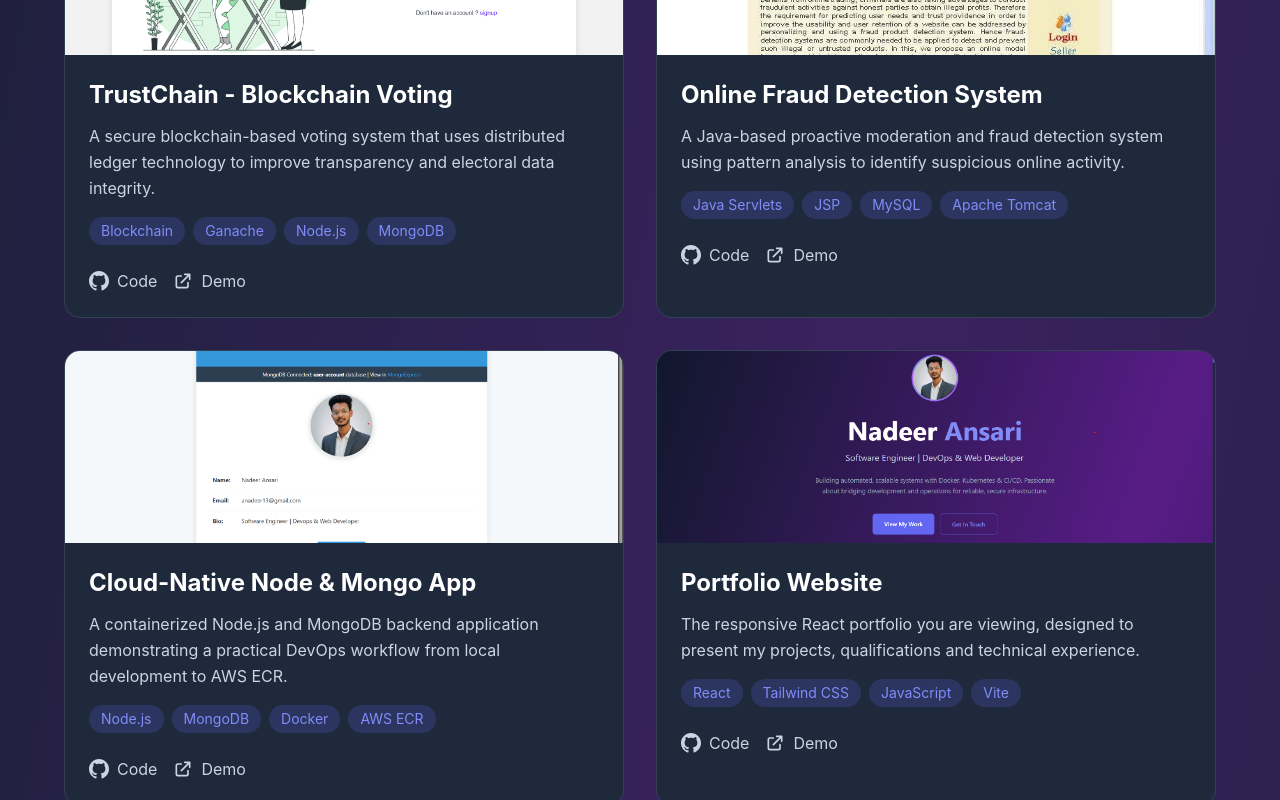
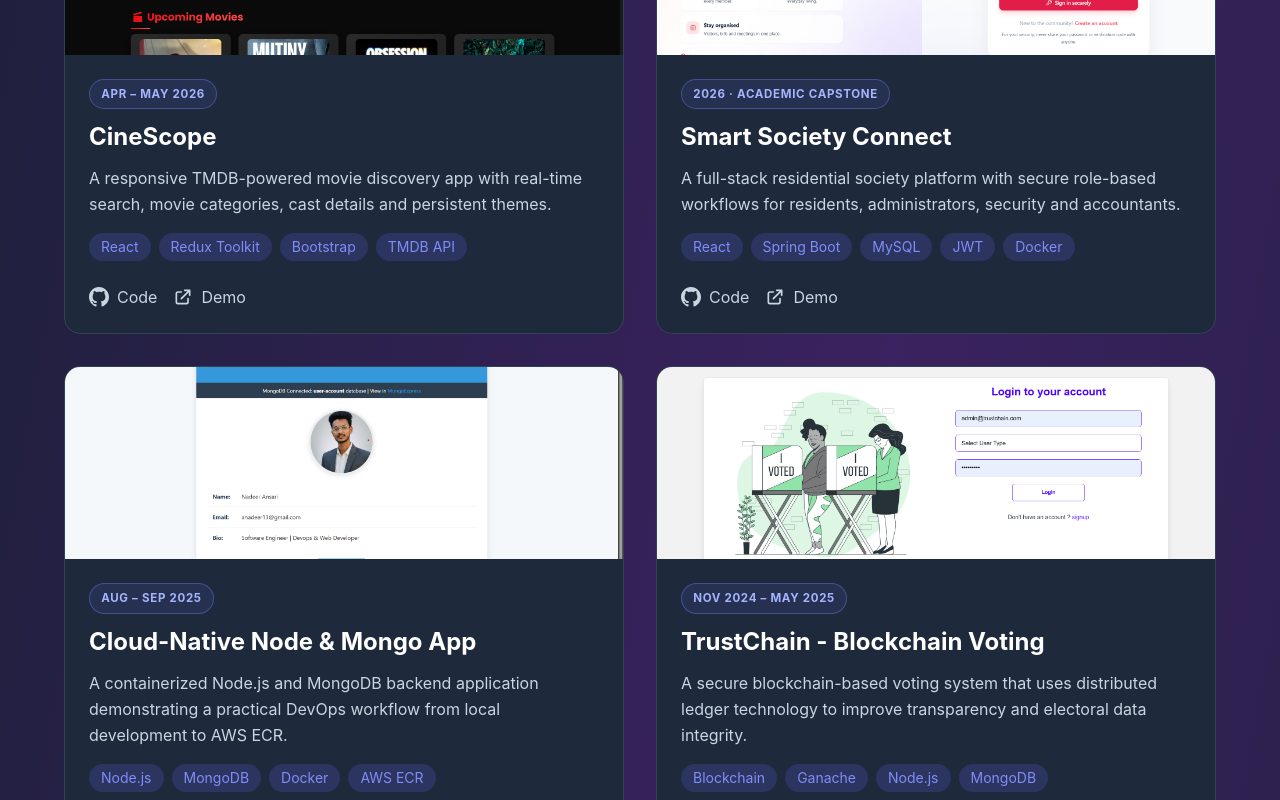
Before and after one commit to Nadeer-Ansari/Nadeer-Portfolio, a React (Vite) app: page / in a window 1280 px wide. Shown: the part 1860-2660 px from the top of the page. Built offline with nearby package versions, Linux system fonts and the light colour scheme; the HTML template or start-up script is replaced by a standard one.

Commit message:
Order portfolio projects by LinkedIn dates

```diff
--- a/src/App.jsx
+++ b/src/App.jsx
@@ -340,12 +340,48 @@ const About = () => {
 const Projects = () => {
   const projects = [
     {
+      title: "CineScope",
+      date: "Apr – May 2026",
+      description: "A responsive TMDB-powered movie discovery app with real-time search, movie categories, cast details and persistent themes.",
+      technologies: ["React", "Redux Toolkit", "Bootstrap", "TMDB API"],
+      githubUrl: "https://github.com/Nadeer-Ansari/CineScope",
+      demoUrl: "https://cinescope-pro.vercel.app/",
+      image: "/cinescope.png"
+    },
+    {
+      title: "Smart Society Connect",
+      date: "2026 · Academic Capstone",
+      description: "A full-stack residential society platform with secure role-based workflows for residents, administrators, security and accountants.",
+      technologies: ["React", "Spring Boot", "MySQL", "JWT", "Docker"],
+      githubUrl: "https://github.com/Nadeer-Ansari/Smart-Society-Connect",
+      demoUrl: "#",
+      image: "/smart-society.png"
+    },
+    {
+      title: "Cloud-Native Node & Mongo App",
+      date: "Aug – Sep 2025",
+      description: "A containerized Node.js and MongoDB backend application demonstrating a practical DevOps workflow from local development to AWS ECR.",
+      technologies: ["Node.js", "MongoDB", "Docker", "AWS ECR"],
+      githubUrl: "https://github.com/Nadeer-Ansari/Cloud-Native-Node-Mongo-App",
+      demoUrl: "#",
+      image: "/node.png"
+    },
+    {
       title: "TrustChain - Blockchain Voting",
+      date: "Nov 2024 – May 2025",
       description: "A secure blockchain-based voting system that uses distributed ledger technology to improve transparency and electoral data integrity.",
       technologies: ["Blockchain", "Ganache", "Node.js", "MongoDB"],
       githubUrl: "https://github.com/Nadeer-Ansari/Trustchain",
       demoUrl: "#",
       image: "/trustchain.png"
+    },
+    {
+      title: "Node.js CRUD API",
+      description: "A modern user management dashboard backed by RESTful CRUD operations, MongoDB persistence, validation and analytics.",
+      technologies: ["Node.js", "Express", "MongoDB", "EJS", "Bootstrap"],
+      githubUrl: "https://github.com/Nadeer-Ansari/Nodejs-CRUD-API",
+      demoUrl: "https://smart-crud-dashboard.onrender.com",
+      image: "/node-crud.png"
     },
     {
       title: "Online Fraud Detection System",
@@ -356,44 +392,12 @@ const Projects = () => {
       image: "/online.jpg"
     },
     {
-      title: "Cloud-Native Node & Mongo App",
-      description: "A containerized Node.js and MongoDB backend application demonstrating a practical DevOps workflow from local development to AWS ECR.",
-      technologies: ["Node.js", "MongoDB", "Docker", "AWS ECR"],
-      githubUrl: "https://github.com/Nadeer-Ansari/Cloud-Native-Node-Mongo-App",
-      demoUrl: "#",
-      image: "/node.png"
-    },
-    {
       title: "Portfolio Website",
       description: "The responsive React portfolio you are viewing, designed to present my projects, qualifications and technical experience.",
       technologies: ["React", "Tailwind CSS", "JavaScript", "Vite"],
       githubUrl: "https://github.com/Nadeer-Ansari/Nadeer-Portfolio",
       demoUrl: "https://nadeer-ansari.netlify.app/",
       image: "/portfolio.png"
-    },
-    {
-      title: "Smart Society Connect",
-      description: "A full-stack residential society platform with secure role-based workflows for residents, administrators, security and accountants.",
-      technologies: ["React", "Spring Boot", "MySQL", "JWT", "Docker"],
-      githubUrl: "https://github.com/Nadeer-Ansari/Smart-Society-Connect",
-      demoUrl: "#",
-      image: "/smart-society.png"
-    },
-    {
-      title: "CineScope",
-      description: "A responsive TMDB-powered movie discovery app with real-time search, movie categories, cast details and persistent themes.",
-      technologies: ["React", "Redux Toolkit", "Bootstrap", "TMDB API"],
-      githubUrl: "https://github.com/Nadeer-Ansari/CineScope",
-      demoUrl: "https://cinescope-pro.vercel.app/",
-      image: "/cinescope.png"
-    },
-    {
-      title: "Node.js CRUD API",
-      description: "A modern user management dashboard backed by RESTful CRUD operations, MongoDB persistence, validation and analytics.",
-      technologies: ["Node.js", "Express", "MongoDB", "EJS", "Bootstrap"],
-      githubUrl: "https://github.com/Nadeer-Ansari/Nodejs-CRUD-API",
-      demoUrl: "https://smart-crud-dashboard.onrender.com",
-      image: "/node-crud.png"
     }
   ]
 
@@ -663,6 +667,9 @@ const ProjectCard = ({ project }) => (
     </div>
 
     <div className="p-6">
+      {project.date && (
+        <p className="project-date">{project.date}</p>
+      )}
       <h3 className="text-2xl font-bold text-white mb-3">{project.title}</h3>
       <p className="text-slate-300 mb-4 leading-relaxed">{project.description}</p>
 
--- a/src/index.css
+++ b/src/index.css
@@ -109,6 +109,25 @@ body {
   background: #ffffff !important;
 }
 
+.project-date {
+  width: fit-content;
+  margin: 0 0 0.75rem;
+  padding: 0.35rem 0.7rem;
+  border: 1px solid rgba(129, 140, 248, 0.35);
+  border-radius: 999px;
+  background: rgba(99, 102, 241, 0.12);
+  color: #a5b4fc;
+  font-size: 0.72rem;
+  font-weight: 700;
+  letter-spacing: 0.06em;
+  text-transform: uppercase;
+}
+
+.theme-light .project-date {
+  color: #4f46e5;
+  background: rgba(99, 102, 241, 0.08);
+}
+
 /* Custom scrollbar */
 ::-webkit-scrollbar {
   width: 8px;
```
